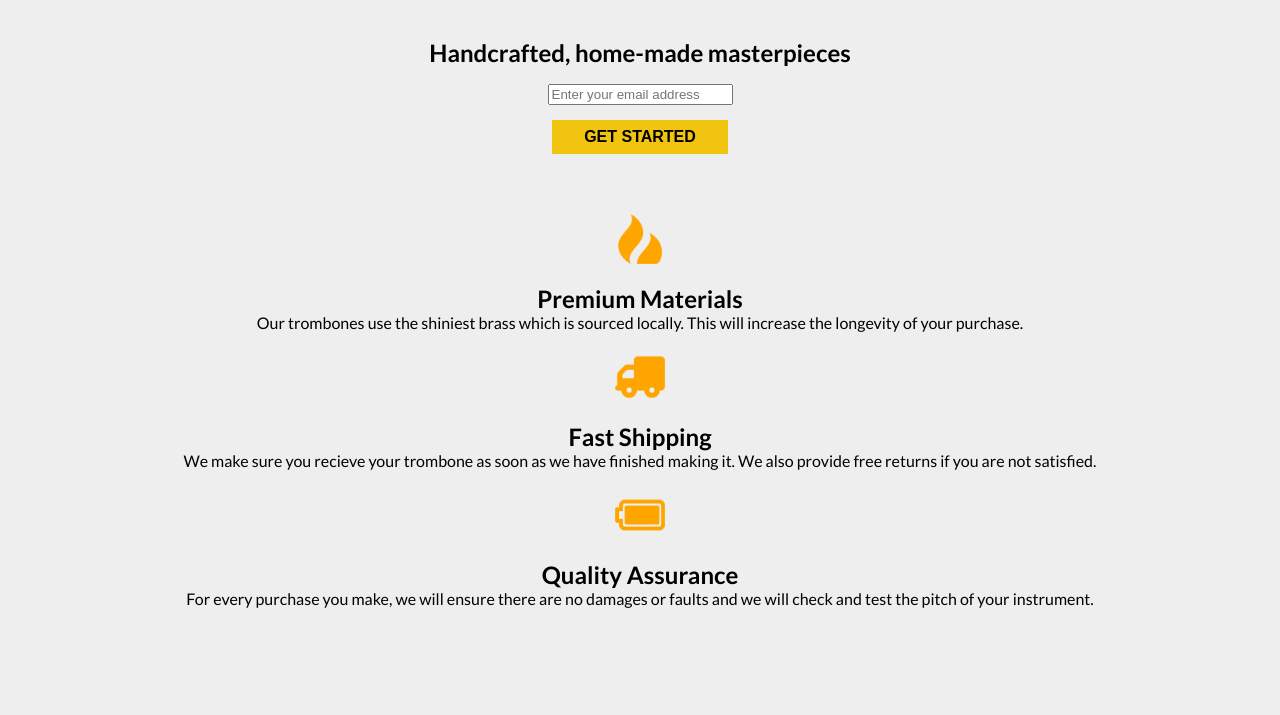
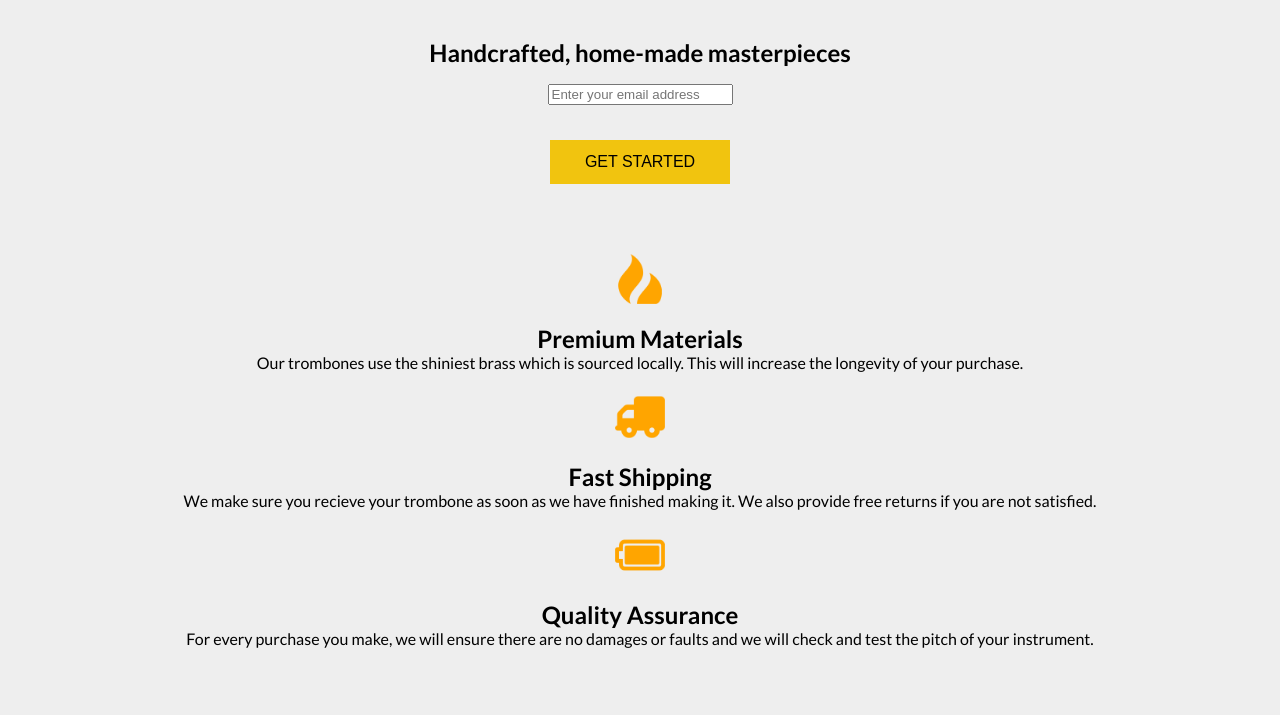
Before and after one commit to EmmanuelEffi/product-landing-page, a plain HTML site: page index.html in a window 1280 px wide. Shown: the part 62-777 px from the top of the page. Drawn offline with Linux system fonts and the light colour scheme; grey boxes are pictures that could not be loaded.

Commit message:
restyled the GET STARTED button. Made it the same rule set as all the other buttons

```diff
--- a/styles.css
+++ b/styles.css
@@ -55,14 +55,6 @@ form div {
   margin: 15px 0px;
 }
 
-#submit {
-  border: none;
-  background-color: #f1c40f;
-  padding: .5em 2em;
-  font-size: 1em;
-  font-weight: bold;
-}
-
 main {
   margin: 60px 0px 0px;
 }
@@ -117,7 +109,7 @@ ul {
   margin: 20px 0px;
 }
 
-.product button {
+.product button, #submit {
   background-color: #f1c40f;
   border: none;
   margin: 20px 0px 10px;
@@ -127,7 +119,7 @@ ul {
   transition: background-color .5s;
 }
 
-.product button:hover {
+.product button, #submit:hover {
   background-color: orange;
 }
 
```
